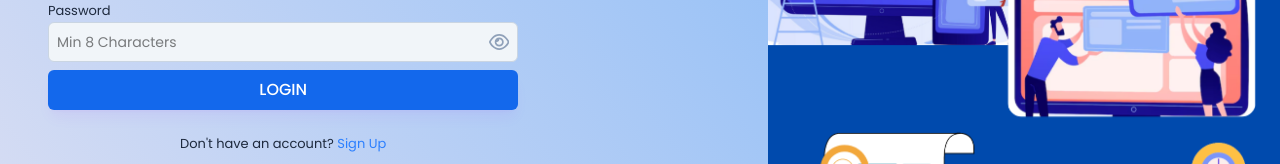
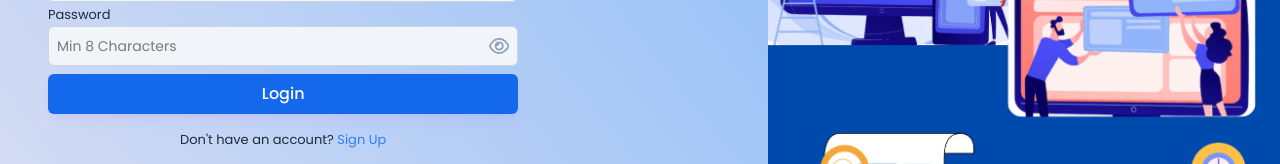
Before and after one commit to Garimas10u/Taskio, a React (Vite) app in the folder frontend/: page /login in a window 1280 px wide. Shown: the part 535-699 px from the top of the page. Built offline with nearby package versions, Linux system fonts and the light colour scheme; no server answers.

Commit message:
fixed loading issue

```diff
--- a/frontend/src/index.css
+++ b/frontend/src/index.css
@@ -23,7 +23,7 @@
   @apply w-full flex justify-between gap-3 text-sm text-black bg-slate-100 outline-none border border-slate-300 rounded-md p-2;
 }
 .btn-primary{
-  @apply w-full font-medium text-white bg-primary shadow-lg my-2 shadow-purple-600/5 p-2 rounded-md hover:bg-primary/90 transition-all duration-300 cursor-pointer
+  @apply w-full font-medium text-white bg-primary shadow-lg my-2 shadow-purple-600/5 p-2 rounded-md hover:bg-blue-800 transition-all duration-300 cursor-pointer
 }
 
 .card{
@@ -52,3 +52,7 @@
 .user-card {
   @apply bg-white p-4 rounded-xl shadow-md shadow-gray-100 border border-gray-200
 }
+
+.loader {
+  @apply border-2 border-t-transparent border-white rounded-full animate-spin;
+}
--- a/frontend/src/pages/Auth/Login.jsx
+++ b/frontend/src/pages/Auth/Login.jsx
@@ -11,6 +11,7 @@ const Login = () => {
   const [email, setEmail] = useState('');
   const [password, setPassword] = useState('');
   const [error, setError] = useState(null);
+  const [loading, setLoading] = useState(false);
 
   const { updateUser } = useContext(UserContext);
   const navigate = useNavigate();
@@ -29,6 +30,7 @@ const Login = () => {
     }
 
     setError('');
+    setLoading(true);
 
     try {
       const response = await axiosInstance.post(API_PATHS.AUTH.LOGIN, {
@@ -54,15 +56,14 @@ const Login = () => {
       } else {
         setError('Something went wrong. Please try again later.');
       }
+    } finally {
+      setLoading(false);
     }
   };
 
   return (
     <AuthLayout>
       <div className="lg:w-[70%] min-h-screen flex flex-col justify-center ">
-      <div>
-
-      </div>
         <h1 className=" text-3xl lg:text-4xl font-extrabold text-blue-800 tracking-wide mb-2">
           Welcome to Taskio!
         </h1>
@@ -90,9 +91,20 @@ const Login = () => {
             <p className="text-red-500 text-xs pb-2.5">{error}</p>
           )}
 
-          <button type="submit" className="btn-primary w-full mt-5">
-            LOGIN
+          <button
+            disabled={loading}
+            className="btn-primary flex items-center justify-center gap-2"
+          >
+            {loading ? (
+              <>
+                <div className="loader h-4 w-4 border-2 rounded-full animate-spin"></div>
+                Logging in...
+              </>
+            ) : (
+              "Login"
+            )}
           </button>
+
           <p className="text-[13px] text-slate-800 mt-4 text-center">
             Don't have an account?{' '}
             <Link className="text-blue-500 hover:underline" to="/signup">
--- a/frontend/src/pages/Auth/SignUp.jsx
+++ b/frontend/src/pages/Auth/SignUp.jsx
@@ -15,6 +15,7 @@ const SignUp = () => {
   const [password, setPassword] = useState("");
   const [profileImageURL, setProfileImageURL] = useState("");
   const [error, setError] = useState(null);
+  const [loading, setLoading] = useState(false);
 
   const handleSignUp = async (e) => {
     e.preventDefault();
@@ -33,6 +34,7 @@ const SignUp = () => {
     }
 
     setError("");
+    setLoading(true);
 
     try {
       const response = await axiosInstance.post(API_PATHS.AUTH.REGISTER, {
@@ -42,7 +44,7 @@ const SignUp = () => {
         profileImageURL,
       });
 
-      const { token, role,...user } = response.data;
+      const { token, role, ...user } = response.data;
 
       if (token) {
         localStorage.setItem("token", token);
@@ -60,6 +62,8 @@ const SignUp = () => {
       } else {
         setError("Something went wrong. Please try again later.");
       }
+    } finally {
+      setLoading(false);
     }
   };
 
@@ -101,13 +105,24 @@ const SignUp = () => {
             onChange={({ target }) => setProfileImageURL(target.value)}
             label="Profile Image URL"
             type="text"
-            placeholder="https://example.com/profile.jpg"
+            placeholder="https://example.com/profile.jpg (Optional)"
           />
 
           {error && <p className="text-red-500 text-xs pb-2.5">{error}</p>}
 
-          <button type="submit" className="btn-primary w-full mt-5">
-            SIGN UP
+          <button
+            type="submit"
+            disabled={loading}
+            className="btn-primary w-full mt-5 flex items-center justify-center gap-2"
+          >
+            {loading ? (
+              <>
+                <div className="loader h-4 w-4"></div>
+                Signing Up...
+              </>
+            ) : (
+              "SIGN UP"
+            )}
           </button>
 
           <p className="text-[13px] text-slate-800 mt-4 text-center">
--- a/frontend/src/utils/axiosInstance.js
+++ b/frontend/src/utils/axiosInstance.js
@@ -3,7 +3,7 @@ import {BASE_URL} from './apiPaths';
 
 const axiosInstance = axios.create({
     baseURL: BASE_URL,
-    timeout: 10000,
+    timeout: 70000,
     headers: {
         'Content-Type': 'application/json',
         Accept: 'application/json',
```
